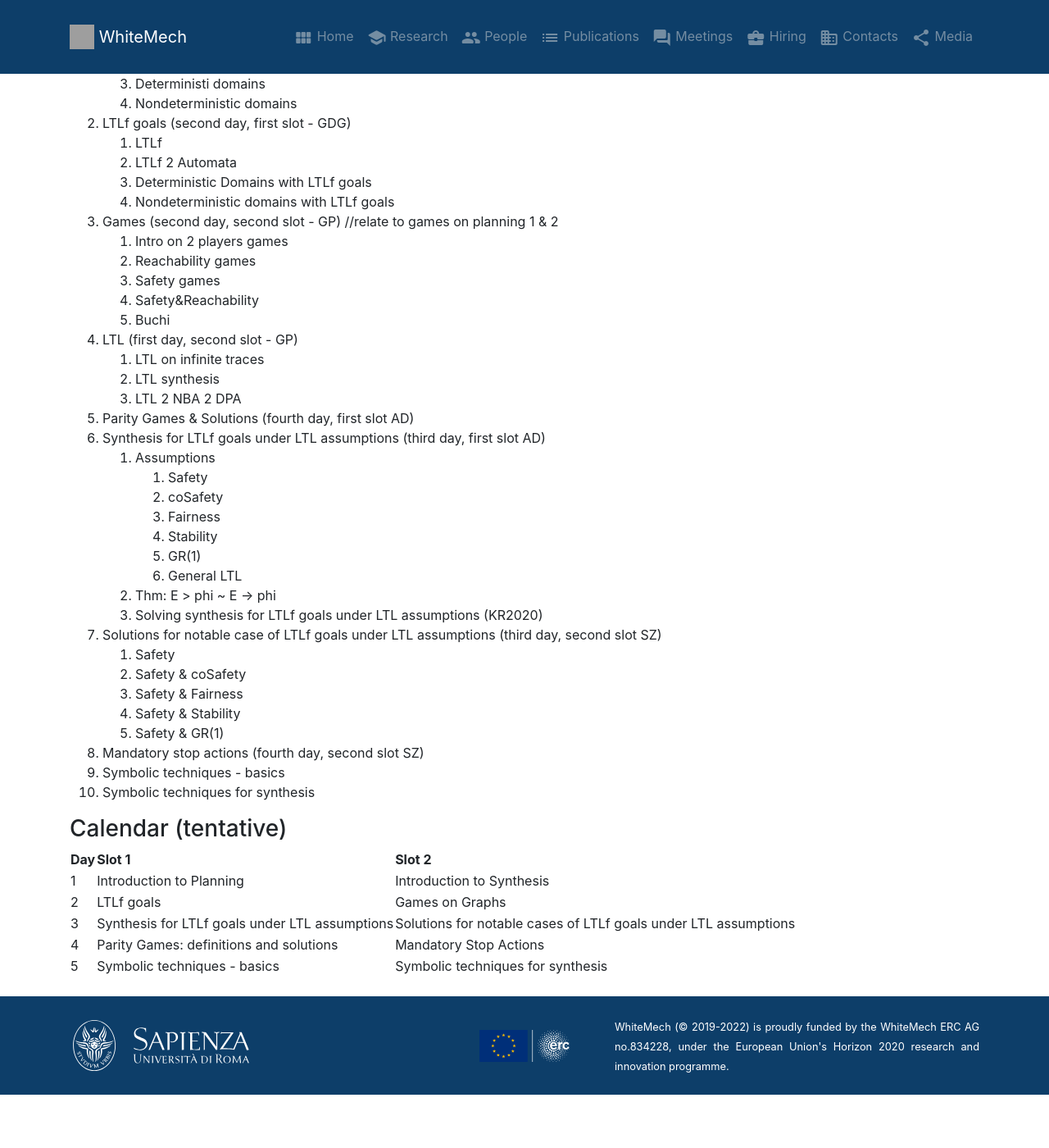
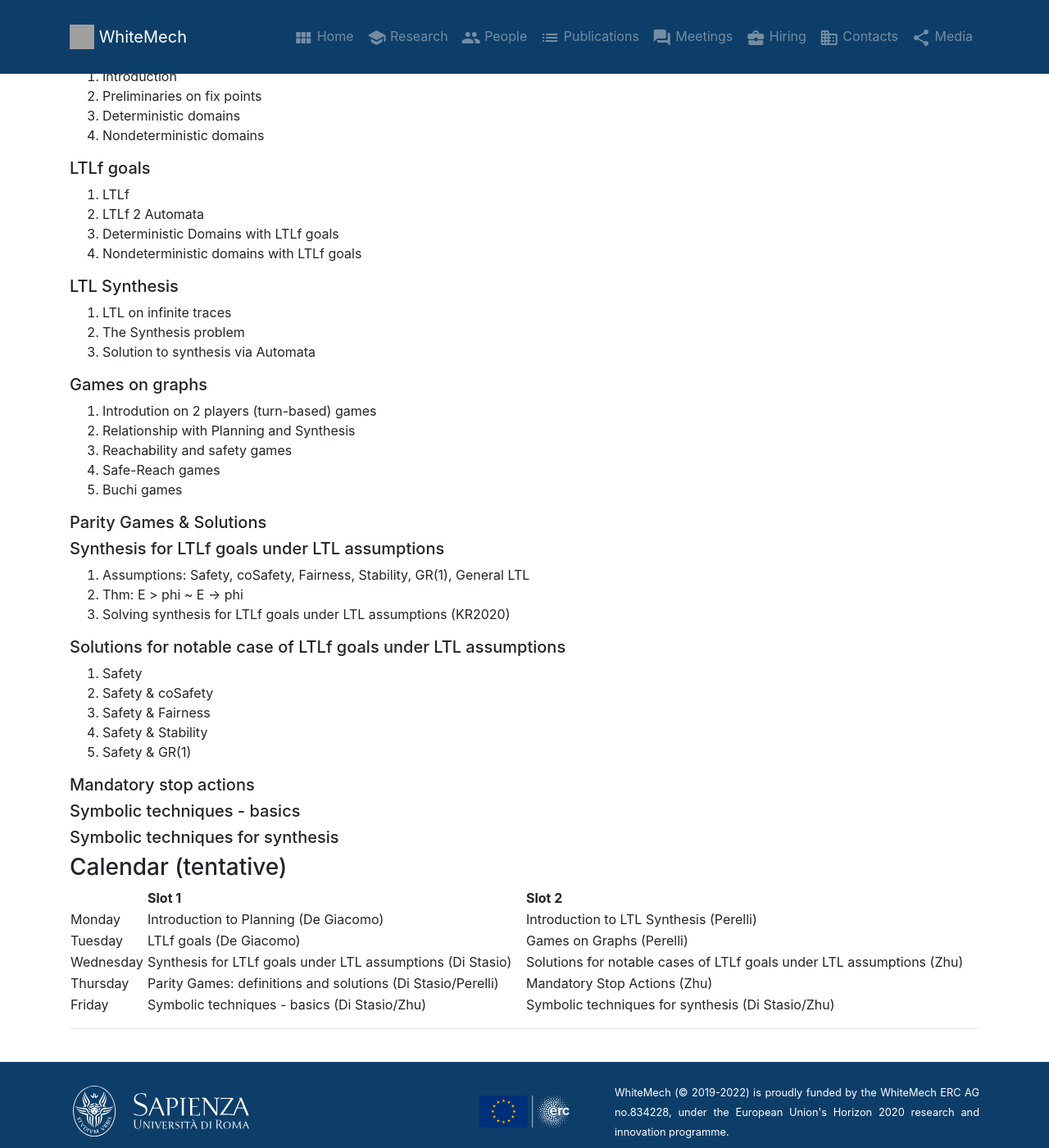
Before and after one commit to whitemech/whitemech.github.io, a Jekyll site: the page built from _pages/courses.md, in a window 1280 px wide and 1400 px high, scrolled down 644 px. Shown: the whole window at 82% size. Built offline with Jekyll 4.4.1, drawn with Linux system fonts in a browser that asks for light colours; before the commit the page ends 1979 px from its top, so only the background shows below that; some of the changed text lies outside the part shown.

Commit message:
Some cosmetic improvement

```diff
--- a/_pages/courses.md
+++ b/_pages/courses.md
@@ -14,11 +14,12 @@ permalink: /courses
 - **Type**: PhD Course.
 - **Number of hours**: 20.
 - **Class delivery mode**: Blended
+- **Dates**: From Monday 4th July to Friday 8th July from 14:00 to 18:00
 - **Location**: Room 7, Department of Computer, Automation, and Business Engineering, Sapienza University of Rome
+- **Online Location**: Zoom ([Here]())
 - **Exam**: Can be taken upon request.
 - **Registration**: [Here](https://forms.gle/G6jj71kE92ZDqWU29)
 
-------
 
 ### Abstract
 
@@ -27,84 +28,89 @@ Specifically we will cover the following topics: Planning in nondeterministic do
 
 ### Syllabus (tentative)
 
-1. Planning (first day, first slot - GDG)
-    1. Intro
-    2. Prelim on fix points
-    3. Deterministi domains
-    4. Nondeterministic domains
-2. LTLf goals (second day, first slot - GDG)
-    1. LTLf
-    2. LTLf 2 Automata
-    3. Deterministic Domains with LTLf goals
-    4. Nondeterministic domains with LTLf goals
-3. Games (second day, second slot - GP) //relate to games on planning 1 & 2
-    1. Intro on 2 players games
-    2. Reachability games
-    3. Safety games
-    4. Safety&Reachability
-    5. Buchi
-4. LTL (first day, second slot - GP)
-    1. LTL on infinite traces
-    2. LTL synthesis
-    3. LTL 2 NBA 2 DPA
-5. Parity Games & Solutions (fourth day, first slot AD)
-6. Synthesis  for LTLf goals under LTL assumptions (third day, first slot AD)
-    1. Assumptions
-        1. Safety
-        2. coSafety
-        3. Fairness
-        4. Stability
-        5. GR(1)
-        6. General LTL
-    2. Thm: E > phi ~ E -> phi
-    3. Solving synthesis for LTLf goals under LTL assumptions (KR2020)
-7. Solutions for notable case of LTLf goals under LTL assumptions (third day, second slot SZ)
-    1. Safety
-    2. Safety & coSafety
-    3. Safety & Fairness
-    4. Safety & Stability
-    5. Safety & GR(1)
-8. Mandatory stop actions (fourth day, second slot SZ)
-9. Symbolic techniques - basics
-10. Symbolic techniques for synthesis
+##### Planning
+1. Introduction
+2. Preliminaries on fix points
+3. Deterministic domains
+4. Nondeterministic domains
+
+##### LTLf goals
+1. LTLf
+2. LTLf 2 Automata
+3. Deterministic Domains with LTLf goals
+4. Nondeterministic domains with LTLf goals
+
+##### LTL Synthesis
+1. LTL on infinite traces
+2. The Synthesis problem
+3. Solution to synthesis via Automata
+
+##### Games on graphs
+1. Introdution on 2 players (turn-based) games
+2. Relationship with Planning and Synthesis
+3. Reachability and safety games
+4. Safe-Reach games
+5. Buchi games
+
+##### Parity Games & Solutions
+
+##### Synthesis  for LTLf goals under LTL assumptions
+1. Assumptions: Safety, coSafety, Fairness, Stability, GR(1), General LTL
+2. Thm: E > phi ~ E -> phi
+3. Solving synthesis for LTLf goals under LTL assumptions (KR2020)
+
+##### Solutions for notable case of LTLf goals under LTL assumptions
+1. Safety
+2. Safety & coSafety
+3. Safety & Fairness
+4. Safety & Stability
+5. Safety & GR(1)
+
+##### Mandatory stop actions
+
+##### Symbolic techniques - basics
+
+##### Symbolic techniques for synthesis
 
 
 ### Calendar (tentative)
 
 
-<table>
+<table style="width:100%">
   <thead>
     <tr>
-      <th>Day</th>
+      <th></th>
       <th>Slot 1</th>
       <th>Slot 2</th>
     </tr>
   </thead>
   <tbody>
     <tr>
-      <td>1</td>
-      <td>Introduction to Planning</td>
-      <td>Introduction to Synthesis</td>
+      <td>Monday </td>
+      <td>Introduction to Planning (De Giacomo)</td>
+      <td>Introduction to LTL Synthesis (Perelli)</td>
     </tr>
     <tr>
-      <td>2</td>
-      <td>LTLf goals</td>
-      <td>Games on Graphs</td>
+      <td>Tuesday</td>
+      <td>LTLf goals (De Giacomo)</td>
+      <td>Games on Graphs (Perelli)</td>
     </tr>
     <tr>
-      <td>3</td>
-      <td>Synthesis for LTLf goals under LTL assumptions</td>
-      <td>Solutions for notable cases of LTLf goals under LTL assumptions </td>
+      <td>Wednesday</td>
+      <td>Synthesis for LTLf goals under LTL assumptions (Di Stasio) </td>
+      <td>Solutions for notable cases of LTLf goals under LTL assumptions (Zhu) </td>
     </tr>
     <tr>
-      <td>4</td>
-      <td>Parity Games: definitions and solutions </td>
-      <td>Mandatory Stop Actions </td>
+      <td>Thursday</td>
+      <td>Parity Games: definitions and solutions (Di Stasio/Perelli) </td>
+      <td>Mandatory Stop Actions (Zhu) </td>
     </tr>
     <tr>
-      <td>5</td>
-      <td>Symbolic techniques - basics</td>
-      <td>Symbolic techniques for synthesis</td>
+      <td>Friday</td>
+      <td>Symbolic techniques - basics (Di Stasio/Zhu)</td>
+      <td>Symbolic techniques for synthesis (Di Stasio/Zhu)</td>
     </tr>
   </tbody>
 </table>
+
+-----
```
